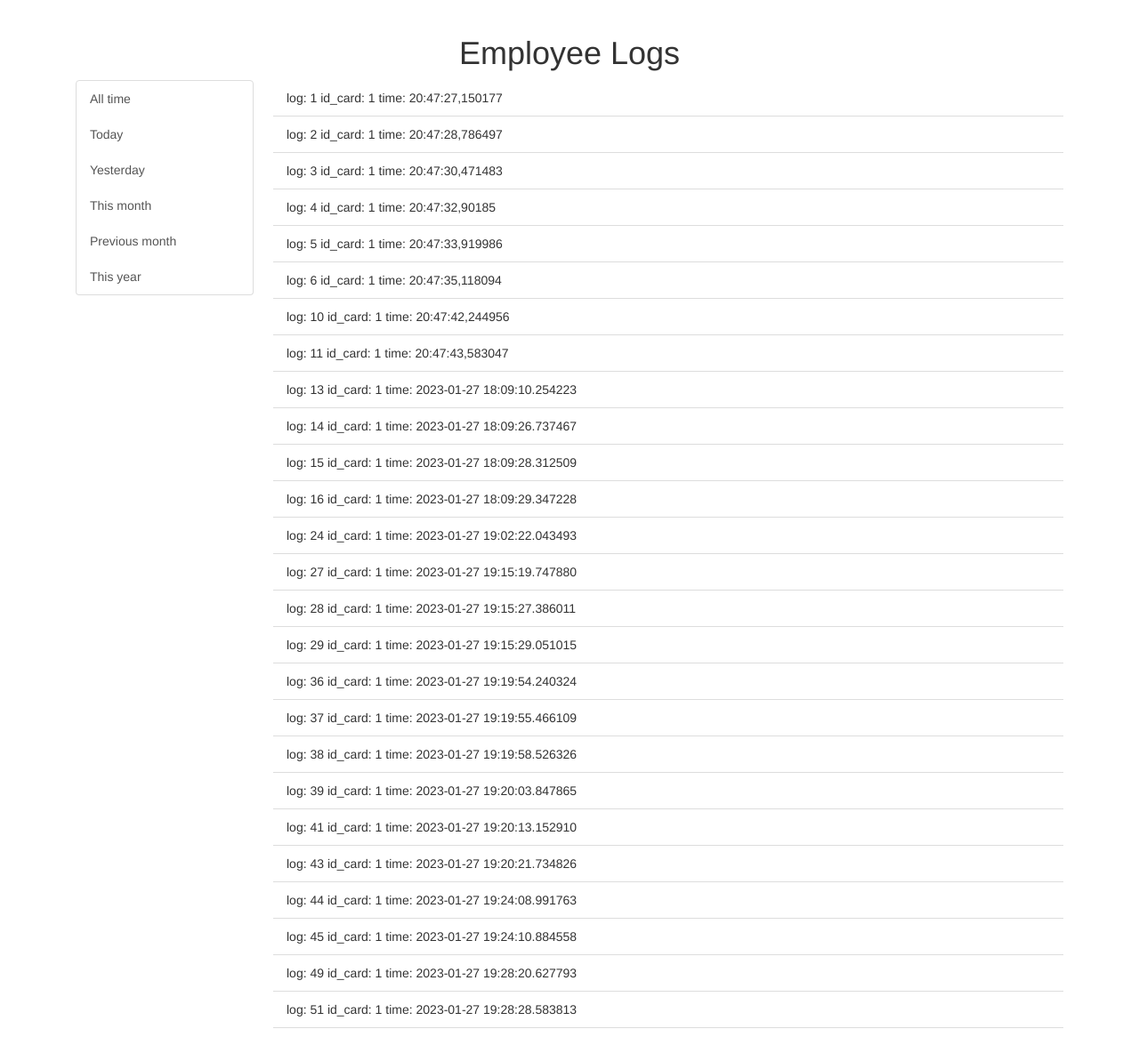
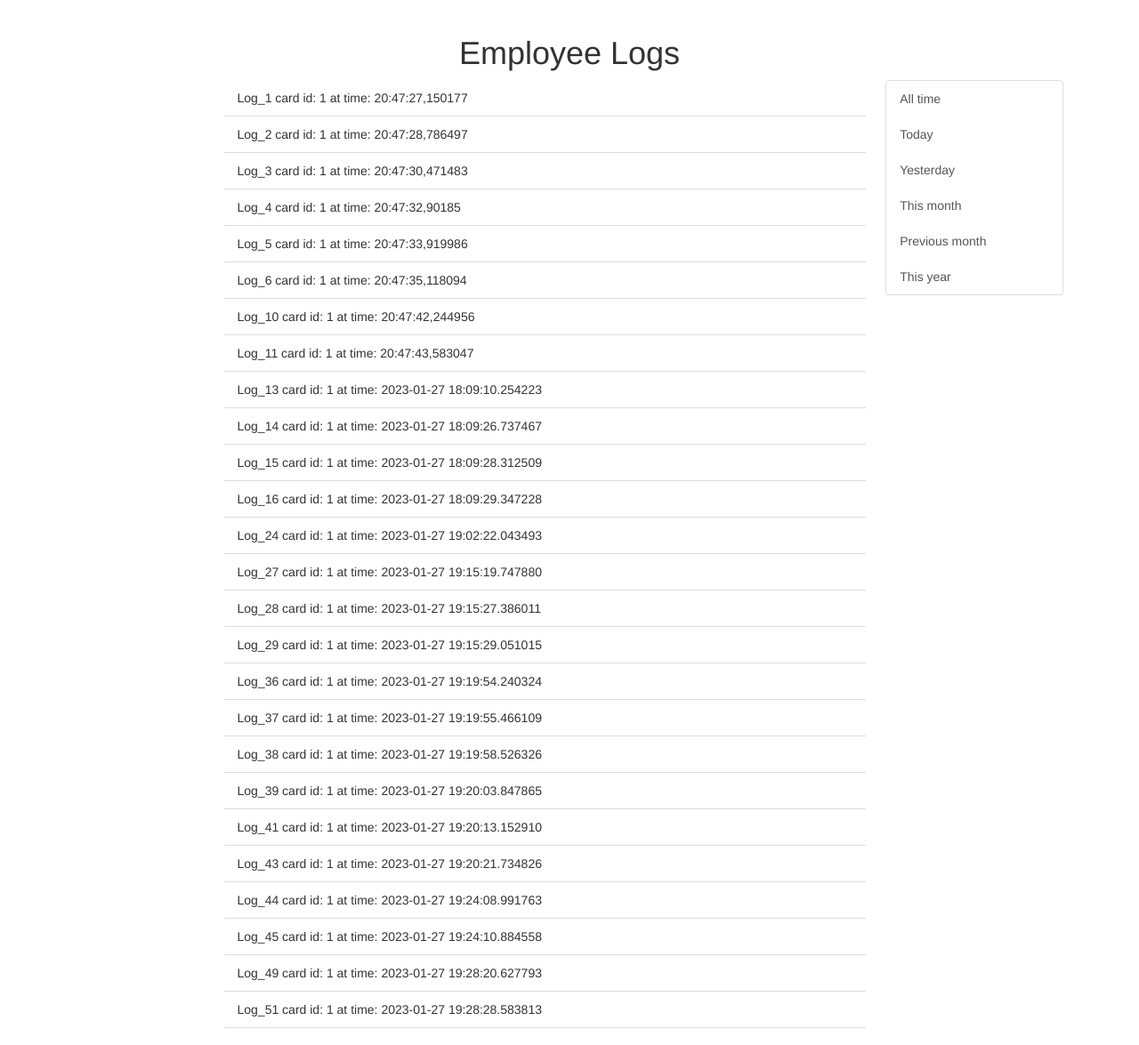
Before and after one commit to Lopuszak/IoTProject, a Flask app: page /logs/1 in a window 1280 px wide. Shown: the part 62-1237 px from the top of the page at 89% size. Run offline with Flask 2, Linux system fonts and the light colour scheme; data comes from the database, SQL or seed files in the repository; some libraries are stand-ins or nearby versions.

Commit message:
Sections swap

```diff
--- a/website/models.py
+++ b/website/models.py
@@ -17,4 +17,4 @@ class Log(db.Model):
     time = db.Column(db.String(40))
 
     def __str__(self):
-        return "log: %d id_card: %s time: %s" % (self.id, self.card_id, self.time)
+        return "Log_%d card id: %s at time: %16s" % (self.id, self.card_id, self.time)
--- a/website/templates/group_logs.html
+++ b/website/templates/group_logs.html
@@ -1,4 +1,8 @@
 {% extends "base.html" %} {% block title %}Group logs{% endblock %} {% block content %}
+    <section class="float-left" style="width: 20%; height: auto;">
+        <img src="/static/fridge.png" class="img-fluid" alt="Responsive image">
+    </section>
+    <section class="float-right" style="width: 80%; height: auto;">
         <div class="container">
             <h1 align="center">Employee status</h1>
             <ul class="list-group list-group-flush" id="notifications">
@@ -13,4 +17,5 @@
                 {% endfor %}
             </ul>
         </div>
+    </section>
 {% endblock %}
--- a/website/templates/logs.html
+++ b/website/templates/logs.html
@@ -1,7 +1,7 @@
 {% extends "base.html" %} {% block title %}All_Logs{% endblock %} {% block content %}
     <div class="container">
       <h1 align="center">Employee Logs</h1>
-      <section class="float-left" style="width: 18%; height: auto;">
+      <section class="float-right" style="width: 18%; height: auto;">
         <form method="POST">
           <div class="list-group" name="how_long">
             <button type="submit" class="list-group-item list-group-item-action" name="time" id="time" value="all_time">All time</button>
@@ -13,7 +13,14 @@
           </div>
         </form>
       </section>
-      <section class="float-right" style="width: 80%; height: auto;">
+      <section class="float-left" style="width: 15%; height: auto;">
+        <div>
+          <p>
+
+          </p>
+        </div>
+      </section>
+      <section class="float-left" style="width: 65%; height: auto;">
         <ul class="list-group list-group-flush" id="notifications">
           {% for log in logs %}
           <li class="list-group-item">
```
Also changed, not shown: website/templates/all_logs.html (+9 -2 lines). Lines whose indentation alone changed are shown as unchanged.
